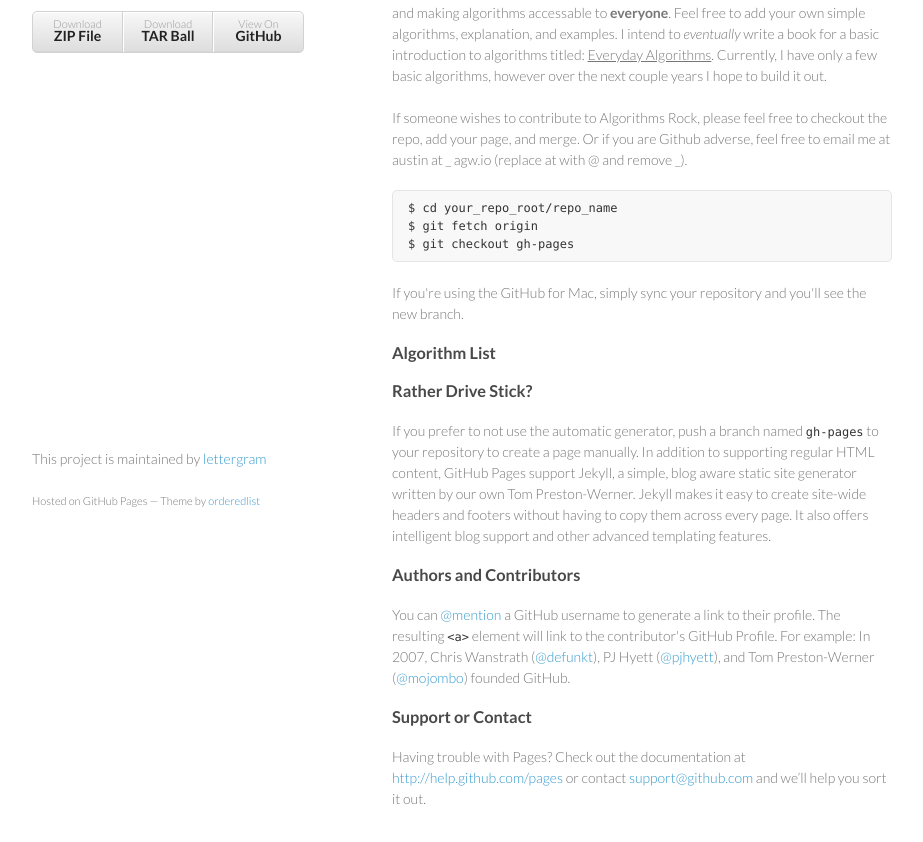
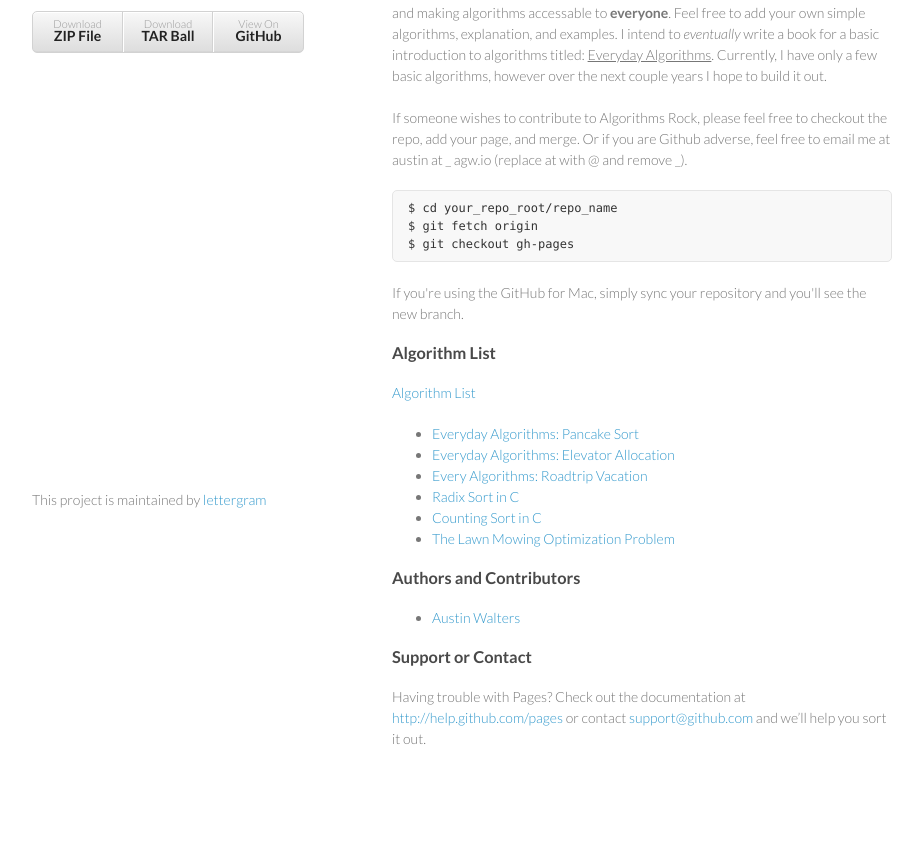
Before and after one commit to lettergram/algorithms.rocks, a plain HTML site: page index.html in a window 1280 px wide. Shown: the part 220-1062 px from the top of the page, without its empty margins (178-1101 px from the left). After the commit the page ends 1039 px from the top, so only its background shows below. Drawn offline with Linux system fonts and the light colour scheme.

Commit message:
added algorithms page

```diff
--- a/index.html
+++ b/index.html
@@ -57,17 +57,25 @@ $ git checkout gh-pages
 <h3>
 <a name="algorithms" class="anchor" href="#algorithms"><span class="octicon octicon-link"></span></a>Algorithm List</h3>
 
-<p></p>
-
-<h3>
-<a name="rather-drive-stick" class="anchor" href="#rather-drive-stick"><span class="octicon octicon-link"></span></a>Rather Drive Stick?</h3>
-
-<p>If you prefer to not use the automatic generator, push a branch named <code>gh-pages</code> to your repository to create a page manually. In addition to supporting regular HTML content, GitHub Pages support Jekyll, a simple, blog aware static site generator written by our own Tom Preston-Werner. Jekyll makes it easy to create site-wide headers and footers without having to copy them across every page. It also offers intelligent blog support and other advanced templating features.</p>
+<p>
+<a href="http://www.algorithms.rocks/algorithms/list">Algorithm List</a>
+<ul>
+  <li><a href="http://austingwalters.com/everyday-algorithms-pancake-sort/">Everyday Algorithms: Pancake Sort</a></li>
+  <li><a href="http://austingwalters.com/everyday-algorithms-elevator-allocation/">Everyday Algorithms: Elevator Allocation</a></li>
+  <li><a href="http://austingwalters.com/everyday-algorithms-roadtrip-vacation/">Every Algorithms: Roadtrip Vacation</a></li>
+  <li><a href="http://austingwalters.com/radix-sort-in-c/">Radix Sort in C</a></li>
+  <li><a href="http://austingwalters.com/counting-sort-in-c/">Counting Sort in C</a></li>
+  <li><a href="http://austingwalters.com/the-lawn-mowing-optimization-problem/">The Lawn Mowing Optimization Problem</a></li>
+</ul></p>
 
 <h3>
 <a name="authors-and-contributors" class="anchor" href="#authors-and-contributors"><span class="octicon octicon-link"></span></a>Authors and Contributors</h3>
 
-<p>You can <a href="https://github.com/blog/821" class="user-mention">@mention</a> a GitHub username to generate a link to their profile. The resulting <code>&lt;a&gt;</code> element will link to the contributor's GitHub Profile. For example: In 2007, Chris Wanstrath (<a href="https://github.com/defunkt" class="user-mention">@defunkt</a>), PJ Hyett (<a href="https://github.com/pjhyett" class="user-mention">@pjhyett</a>), and Tom Preston-Werner (<a href="https://github.com/mojombo" class="user-mention">@mojombo</a>) founded GitHub.</p>
+<p>
+  <ul>
+    <li><a href="http://austingwalters.com/">Austin Walters</a></li>
+  </ul>
+</p>
 
 <h3>
 <a name="support-or-contact" class="anchor" href="#support-or-contact"><span class="octicon octicon-link"></span></a>Support or Contact</h3>
@@ -76,7 +84,6 @@ $ git checkout gh-pages
       </section>
       <footer>
         <p>This project is maintained by <a href="https://github.com/lettergram">lettergram</a></p>
-        <p><small>Hosted on GitHub Pages &mdash; Theme by <a href="https://github.com/orderedlist">orderedlist</a></small></p>
       </footer>
     </div>
     <script src="javascripts/scale.fix.js"></script>
```
